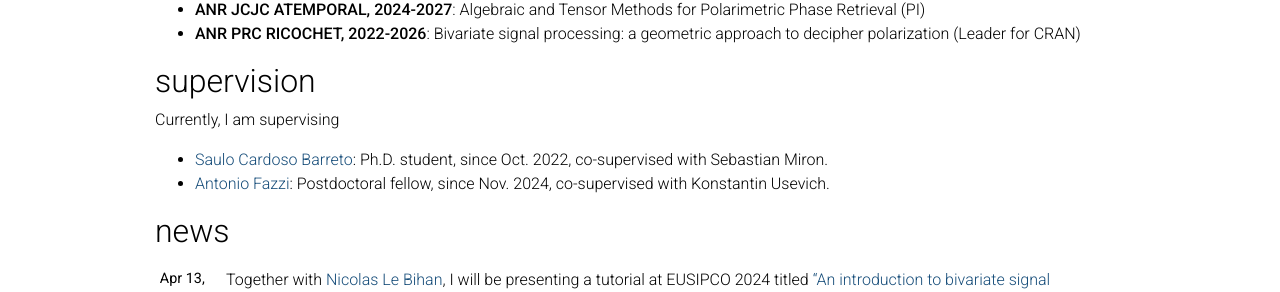
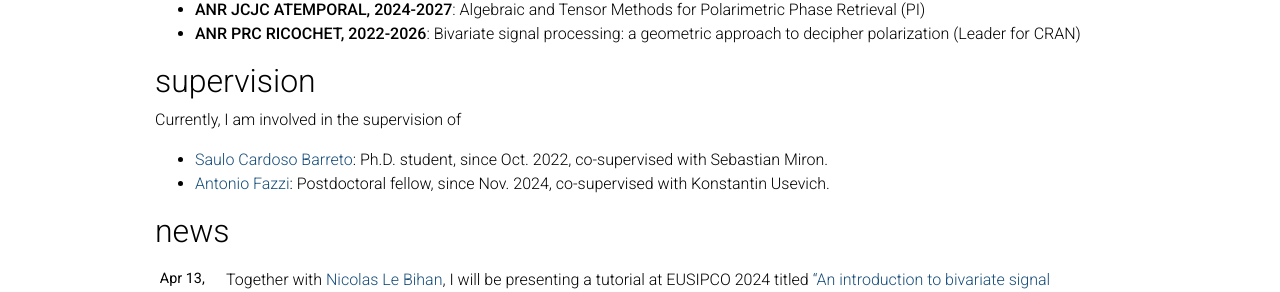
Before and after one commit to jflamant/jflamant.github.io, a Jekyll site: the page built from _pages/about.md, in a window 1280 px wide and 900 px high, scrolled down 611 px. Shown: the part 150-442 px from the top of the window. Built offline with Jekyll 4.4.1, drawn with Linux system fonts in a browser that asks for light colours; full-size pictures stand in for the smaller copies a plugin makes; comment, search, counter and statistics services are not loaded; a style sheet for code colours, icons or effects is not loaded.

Commit message:
update about.md

```diff
--- a/_pages/about.md
+++ b/_pages/about.md
@@ -52,6 +52,6 @@ I am currently involved in the following research projects
 a geometric approach to decipher polarization (Leader for CRAN)
 
 ## supervision
-Currently, I am supervising
+Currently, I am involved in the supervision of
 - [Saulo Cardoso Barreto](https://scholar.google.fr/citations?user=S5pUT9UAAAAJ&hl=fr): Ph.D. student, since Oct. 2022, co-supervised with Sebastian Miron.
 - [Antonio Fazzi](https://fazziant.github.io/): Postdoctoral fellow, since Nov. 2024, co-supervised with Konstantin Usevich.
```
